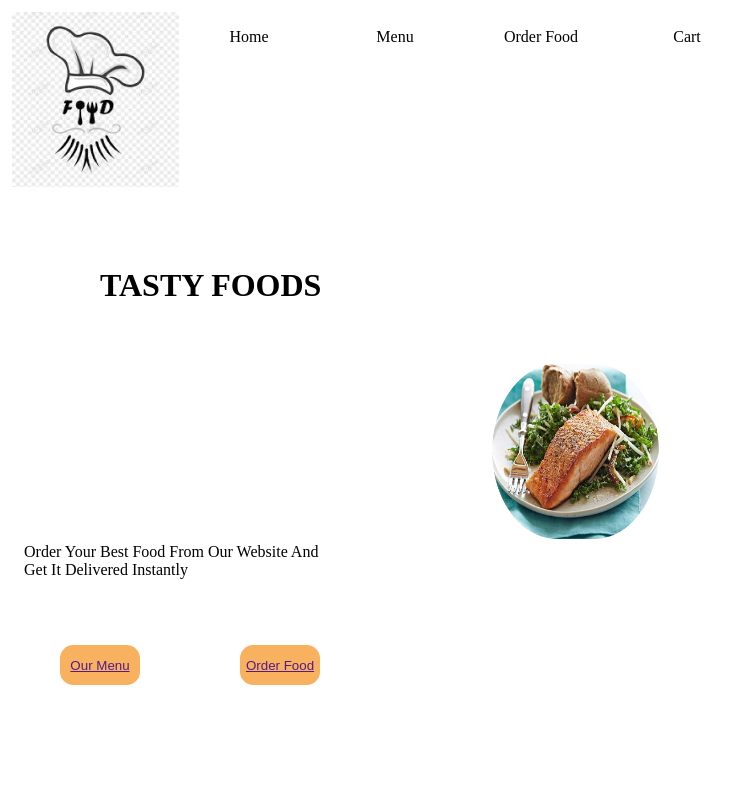
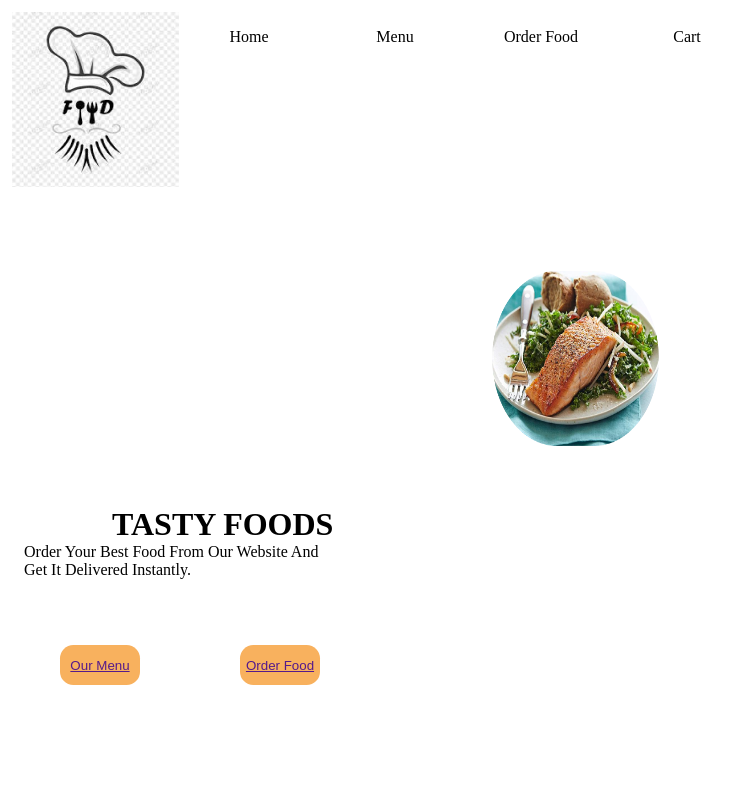
Before and after one commit to OkelloSam21/tasty-food, a plain HTML site: page index.html in a window 1280 px wide. Shown: the top 800 px of the page, without its empty margins (0-750 px from the left). Drawn offline with Linux system fonts and the light colour scheme.

Commit message:
Update index.html

```diff
--- a/index.html
+++ b/index.html
@@ -30,17 +30,22 @@
 
         <div class="container">
             <div class="tasty-food">
-                <h1>TASTY FOODS</h1>
                 <div class="description">
-                    <img src="/Assets/Images/Pan-Seared Salmon with kale and apple salad 1.png" alt="Pan-Seared Salmon with kale and">
+
+                    <div class="description-image">
+                        <img src="/Assets/Images/Pan-Seared Salmon with kale and apple salad 1.png" alt="Pan-Seared Salmon with kale and">
+                    </div>
+
                     <div class="description-text">
+                        <h1>TASTY FOODS</h1>
                       order your best food from our website and
-                    <br>get it delivered instantly
+                    <br>get it delivered instantly.
                     </div>
 
                 </div>
                 <br>
             </div>
+
             <div>
                 <button><a href="">Our Menu</a></button>
                 <button><a href="">Order Food</a></button>
```
